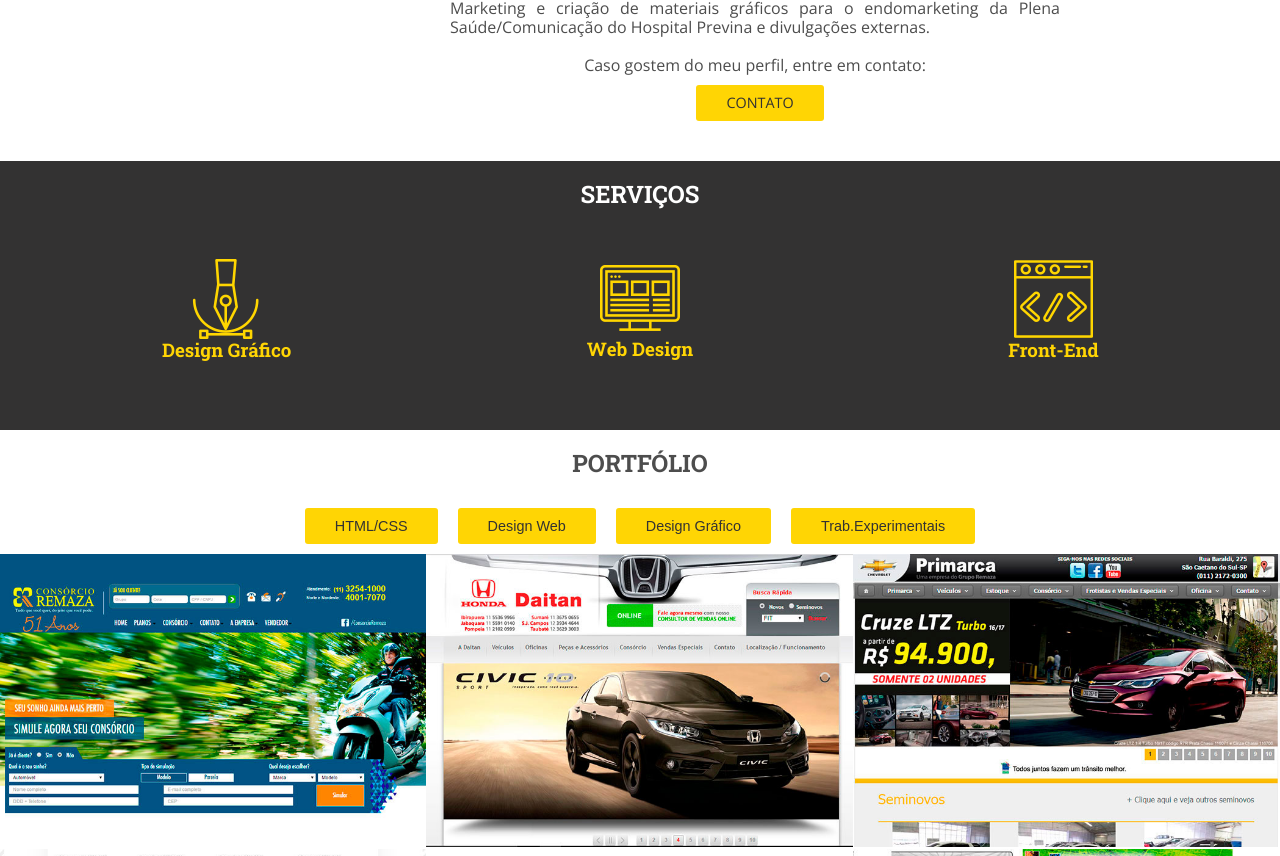
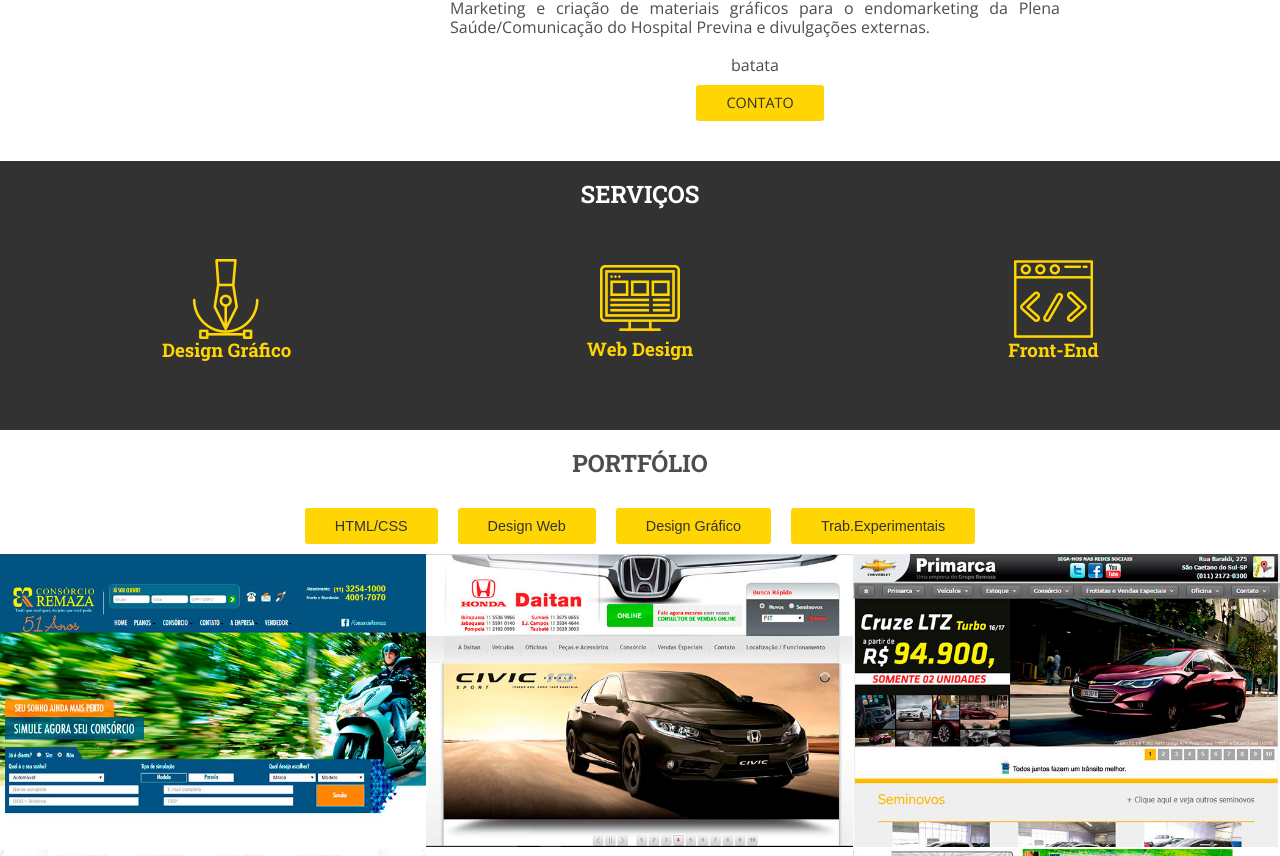
Before and after one commit to marcosborgesdes/marcosborgesdes.github.io, a plain HTML site: page index.html in a window 1280 px wide. Shown: the part 964-1820 px from the top of the page. Drawn offline with nearby package versions, Linux system fonts and the light colour scheme.

Commit message:
batata
batata

```diff
--- a/index.html
+++ b/index.html
@@ -48,7 +48,7 @@
                 		<p>Após trabalhar na SGI Web no final e 2016, tive uma rápida experiência trabalhando no Instituto Phorte de Educação em 2017, diagramando apostilas online para cursos de pós-graduação a distância, utilizando HTML5, CSS3 e Bootstrap. Utilzava o programa Indesign para criação de apostilas Off-line</p>
 				<p>Tenho conhecimentos em Photoshop, Illustrator, Indesign, HTML5, CSS3, Bootstrap, Wordpress e estou fazendo um curso online de UX Design pela Awari.</p>
                 		<p>Atualmente trabalho como Assistente de Criação no Grupo Plena Saúde e faço diversas atividades como atualização do site da Plena Saúde/Hospital Previna, criação de artes e conteúdo para as redes sociais, criação e disparos de E-mail Marketing e criação de materiais gráficos para o endomarketing da Plena Saúde/Comunicação do Hospital Previna e divulgações externas.</p>
-				<p>Caso gostem do meu perfil, entre em contato:</p>
+				<p>batata</p>
 
 				<a href="#contato" class="botao scroll" >CONTATO</a>
 			</div>
```
